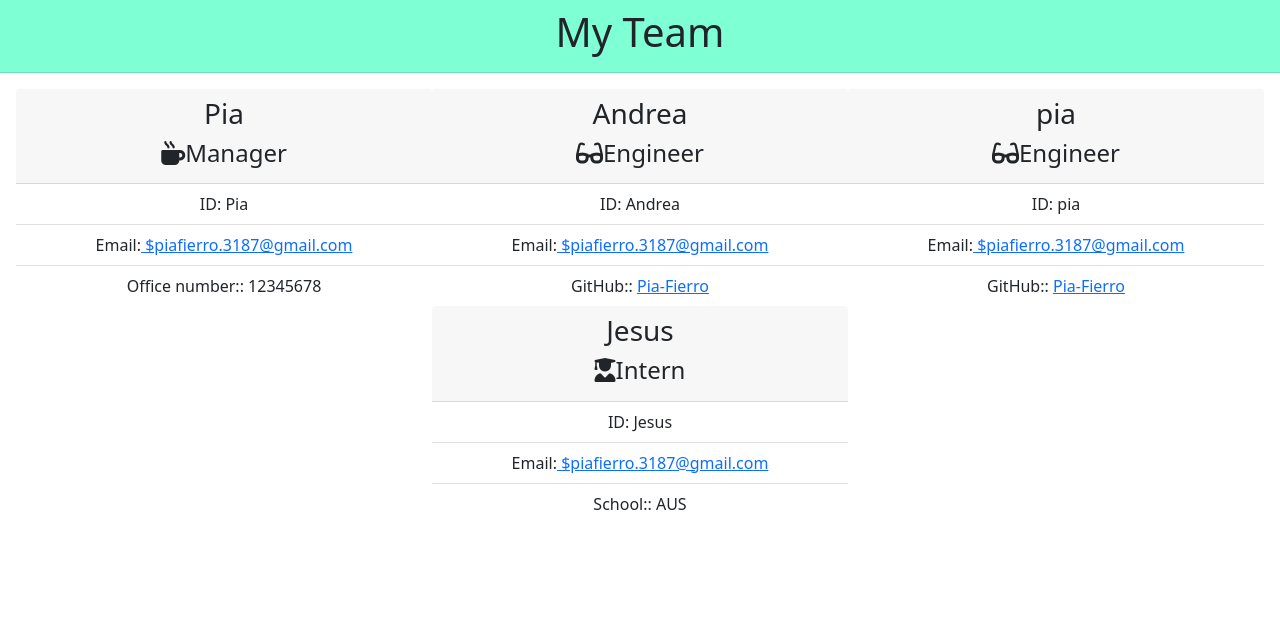
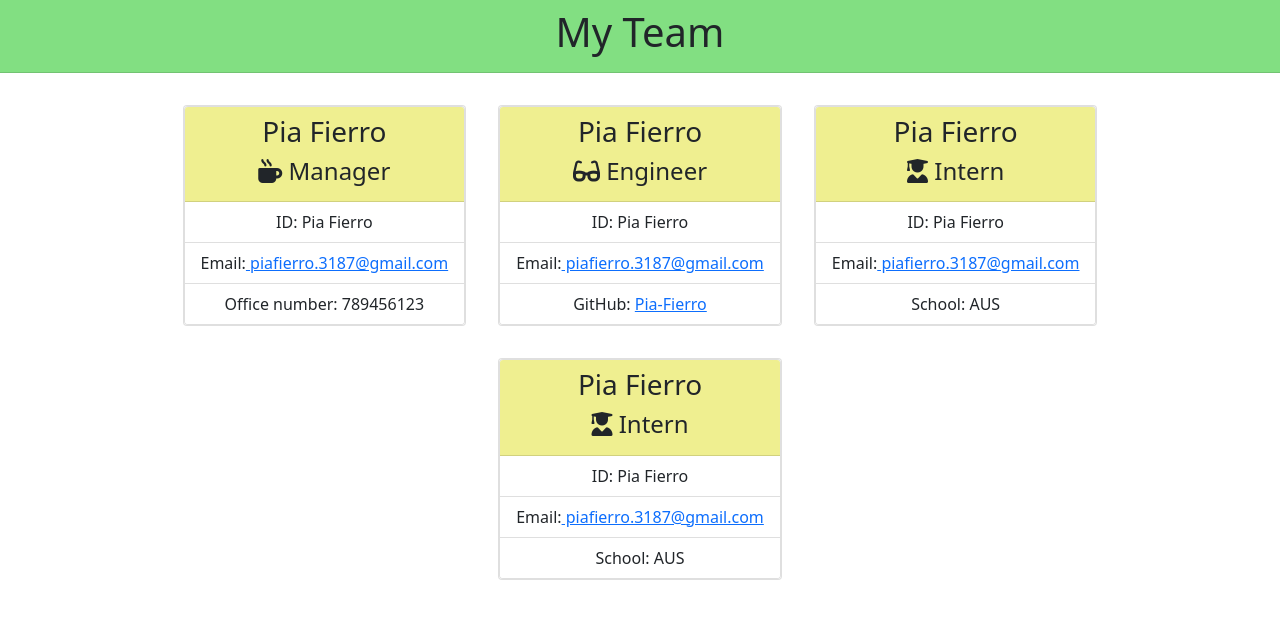
Before and after one commit to Pia-Fierro/team-profile-generator-pia, a website: page Develop/index.html in a window 1280 px wide. Drawn offline with nearby package versions, Linux system fonts and the light colour scheme.

Commit message:
style fixed

```diff
--- a/Develop/index.html
+++ b/Develop/index.html
@@ -12,63 +12,71 @@
     </head>
     <body>
         <div class="card-container">
-            <div class="card-header row text-center" style="background-color:aquamarine">
+            <div class="card-header row text-center" style="background-color:#82df82">
                 <h1>My Team</h1>
             </div>
             <div class="card-body col-12">
                 <div class="d-flex justify-content-center flex-wrap">
 
 
-        <div class="col-4 text-center">
-            <div class="card-header">
-                <h3>Pia</h3>
-                <h4><i class="fas fa-mug-hot"></i>Manager</h4>
+    <div class="card m-3">
+        <div class="card text-center">
+            <div class="card-header" style="background-color:#efef90" >
+                <h3>Pia Fierro</h3>
+                <h4><i class="fas fa-mug-hot"></i> Manager</h4>
             </div>
             <ul class="list-group list-group-flush">
-                    <li class="list-group-item">ID: Pia</li>
-                    <li class="list-group-item">Email:<a href="mailto:piafierro.3187@gmail.com"> $piafierro.3187@gmail.com</a></li>
-                    <li class="list-group-item">Office number:: 12345678</li>
+                    <li class="list-group-item">ID: Pia Fierro</li>
+                    <li class="list-group-item">Email:<a href="mailto: piafierro.3187@gmail.com"> piafierro.3187@gmail.com</a></li>
+                    <li class="list-group-item">Office number: 789456123</li>
             </ul>
         </div>
+    </div>
 
 
-        <div class="col-4 text-center">
-            <div class="card-header">
-                <h3>Andrea</h3>
-                <h4><i class="fas fa-glasses"></i>Engineer</h4>
+    <div class="card m-3">
+        <div class="card text-center">
+            <div class="card-header" style="background-color:#efef90" >
+                <h3>Pia Fierro</h3>
+                <h4><i class="fas fa-glasses"></i> Engineer</h4>
             </div>
             <ul class="list-group list-group-flush">
-                    <li class="list-group-item">ID: Andrea</li>
-                    <li class="list-group-item">Email:<a href="mailto:piafierro.3187@gmail.com"> $piafierro.3187@gmail.com</a></li>
-                    <li class="list-group-item">GitHub:: <a href=https://github.com/Pia-Fierro>Pia-Fierro</a></li>
+                    <li class="list-group-item">ID: Pia Fierro</li>
+                    <li class="list-group-item">Email:<a href="mailto: piafierro.3187@gmail.com"> piafierro.3187@gmail.com</a></li>
+                    <li class="list-group-item">GitHub: <a href=https://github.com/Pia-Fierro>Pia-Fierro</a></li>
             </ul>
         </div>
+    </div>
 
 
-        <div class="col-4 text-center">
-            <div class="card-header">
-                <h3>pia</h3>
-                <h4><i class="fas fa-glasses"></i>Engineer</h4>
+    <div class="card m-3">
+        <div class="card text-center">
+            <div class="card-header" style="background-color:#efef90" >
+                <h3>Pia Fierro</h3>
+                <h4><i class="fas fa-user-graduate"></i> Intern</h4>
             </div>
             <ul class="list-group list-group-flush">
-                    <li class="list-group-item">ID: pia</li>
-                    <li class="list-group-item">Email:<a href="mailto:piafierro.3187@gmail.com"> $piafierro.3187@gmail.com</a></li>
-                    <li class="list-group-item">GitHub:: <a href=https://github.com/Pia-Fierro>Pia-Fierro</a></li>
+                    <li class="list-group-item">ID: Pia Fierro</li>
+                    <li class="list-group-item">Email:<a href="mailto: piafierro.3187@gmail.com"> piafierro.3187@gmail.com</a></li>
+                    <li class="list-group-item">School: AUS</li>
             </ul>
         </div>
+    </div>
 
 
-        <div class="col-4 text-center">
-            <div class="card-header">
-                <h3>Jesus</h3>
-                <h4><i class="fas fa-user-graduate"></i>Intern</h4>
+    <div class="card m-3">
+        <div class="card text-center">
+            <div class="card-header" style="background-color:#efef90" >
+                <h3>Pia Fierro</h3>
+                <h4><i class="fas fa-user-graduate"></i> Intern</h4>
             </div>
             <ul class="list-group list-group-flush">
-                    <li class="list-group-item">ID: Jesus</li>
-                    <li class="list-group-item">Email:<a href="mailto:piafierro.3187@gmail.com"> $piafierro.3187@gmail.com</a></li>
-                    <li class="list-group-item">School:: AUS</li>
+                    <li class="list-group-item">ID: Pia Fierro</li>
+                    <li class="list-group-item">Email:<a href="mailto: piafierro.3187@gmail.com"> piafierro.3187@gmail.com</a></li>
+                    <li class="list-group-item">School: AUS</li>
             </ul>
         </div>
+    </div>
 
                 </div>
             </div>
--- a/Develop/lib/Engineer.js
+++ b/Develop/lib/Engineer.js
@@ -17,7 +17,7 @@ class Engineer extends Employee {
         return "fas fa-glasses"
     }
     getEmployeeData () {
-        return "GitHub:";
+        return "GitHub";
     }
     getEmployeeDataValue () {
         return "<a href=https://github.com/" + this.github +">" + this.github + "</a>";
--- a/Develop/lib/Intern.js
+++ b/Develop/lib/Intern.js
@@ -17,7 +17,7 @@ class Intern extends Employee {
         return "fas fa-user-graduate"
     }
     getEmployeeData () {
-        return "School:"
+        return "School"
     }
     getEmployeeDataValue () {
         return this.school;
--- a/Develop/lib/Manager.js
+++ b/Develop/lib/Manager.js
@@ -18,7 +18,7 @@ class Manager extends Employee {
         return "fas fa-mug-hot"
     }
     getEmployeeData () {
-        return "Office number:"
+        return "Office number"
     }
     getEmployeeDataValue () {
         return this.officeNumber;
```
Also changed, not shown: Develop/src/index.html (+75 -10 lines), Develop/dist/generateHTML.js, Develop/dist/generatecardsHTML.js.
